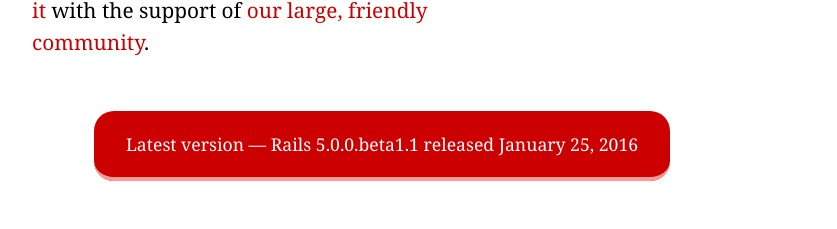
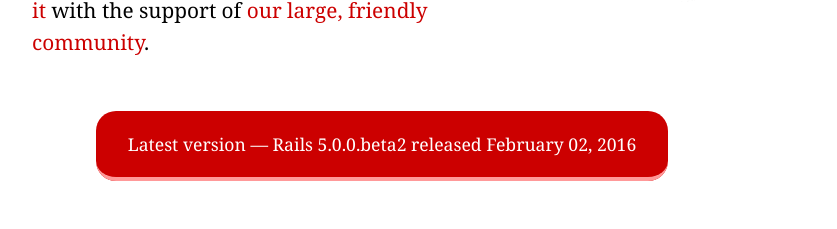
Before and after one commit to rails/homepage, a Jekyll site: the page built from index.html, in a window 1280 px wide. Shown: the part 506-735 px from the top of the page, without its empty margins (258-1095 px from the left). Built offline with Jekyll 4.4.1, drawn with Linux system fonts in a browser that asks for light colours; grey boxes are pictures that could not be loaded.

Commit message:
Update Latest release version on Homepage

```diff
--- a/index.html
+++ b/index.html
@@ -28,8 +28,8 @@
     </section>
 
     <section class="version">
-      <p><a href="http://weblog.rubyonrails.org/2016/1/25/Rails-5-0-0-beta1-1-4-2-5-1-4-1-14-1-3-2-22-1-and-rails-html-sanitizer-1-0-3-have-been-released/">Latest version &mdash; Rails 5.0.0.beta1.1 <span class="hide-mobile">released January 25, 2016</span></a></p>
-      <p class="show-mobile"><small>Released December 18, 2015</small></p>
+      <p><a href="http://weblog.rubyonrails.org/2016/2/2/Rails-5-0-beta2/">Latest version &mdash; Rails 5.0.0.beta2 <span class="hide-mobile">released February 02, 2016</span></a></p>
+      <p class="show-mobile"><small>Released February 02, 2016</small></p>
     </section>
 
     <section class="video-container">
```
